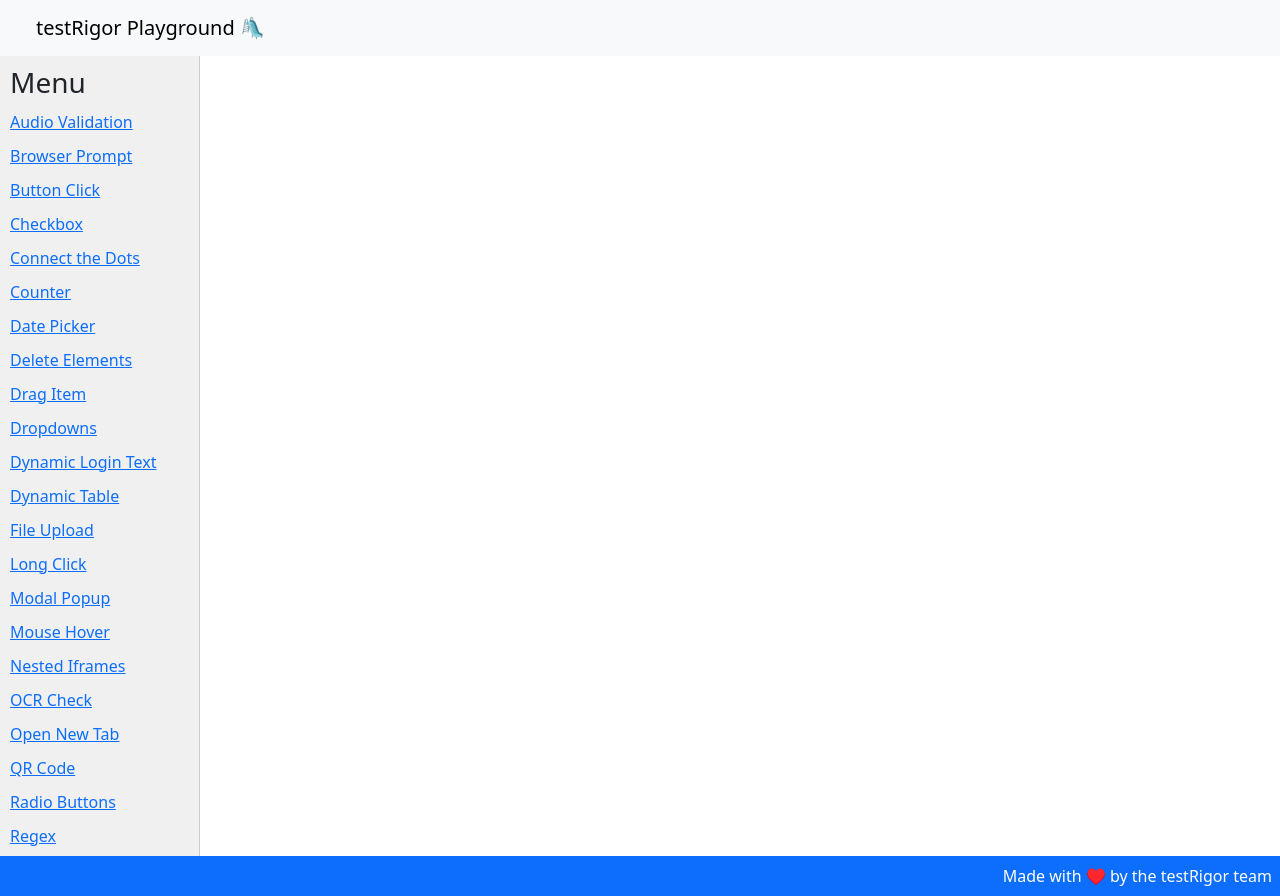
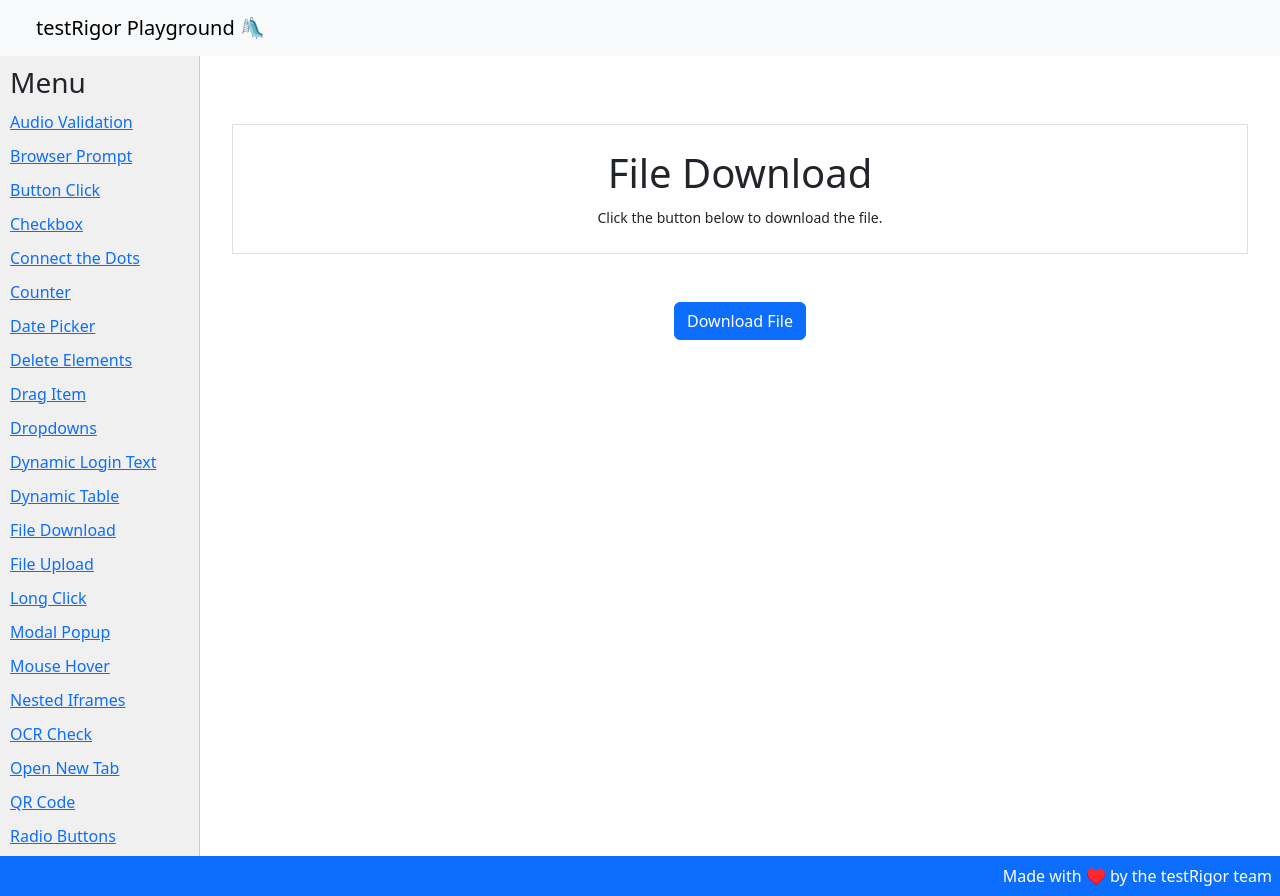
Before and after one commit to thiagonunes11/testRigorPlayground, a React (Create React App) app: page /fileDownload in a window 1280 px wide. Built offline with nearby package versions, Linux system fonts and the light colour scheme.

Commit message:
Migrates the File Download demo to react

```diff
--- a/src/App.js
+++ b/src/App.js
@@ -14,6 +14,7 @@
 import MouseHover from './pages/mouseHover';
 import OcrCheck from './pages/ocrCheck';
 import FileUpload from './pages/fileUpload';
+import FileDownload from './pages/fileDownload';
 
 function App() {
     return (
@@ -52,6 +53,7 @@
                         <Route path="/svgElements" element={<SvgElements />} />
                         <Route path="/video" element={<VideoPlayback />} />
                         <Route path="/waitMessage" element={<WaitForMessage />} /> */}
+                            <Route path="/fileDownload" element={<FileDownload />} />
                             <Route path="/counter" element={<Counter />} />
                             <Route path="/dragItem" element={<DragItem />} />
                             <Route path="/mouseHover" element={<MouseHover />} />
--- a/src/components/Sidebar.js
+++ b/src/components/Sidebar.js
@@ -73,6 +73,12 @@
         url: "/dynamicTable",
         name: "A table with rows that changes order.",
         description: "This demo contains a table in which its rows change order every time the page is refreshed.",
+    },
+    {
+        title: "File Download",
+        url: "/fileDownload",
+        name: "Download a file.",
+        description: "This demo allow the user to download a file and check it.",
     },
     {
         title: "File Upload",
--- /dev/null
+++ b/src/pages/fileDownload.js
@@ -0,0 +1,27 @@
+import React, { useState } from 'react';
+import { Container, Row, Col, Button } from 'react-bootstrap';
+import Prompt from '../components/Prompt.js'
+import Demo from '../components/Demo.js';
+import { Link } from 'react-router-dom';
+import samplePdf from '../assets/samples/sample_pdf.pdf';
+
+const FileDownload = () => {
+    return (
+        <Demo>
+            <Prompt title="File Download" instructions="Click the button below to download the file." />
+            <Container>
+                <Row className="mt-5 justify-content-center text-center">
+                    <Col>
+                        <a href={samplePdf} download="sample_pdf.pdf">
+                            <Button variant="primary">
+                                Download File
+                            </Button>
+                        </a>
+                    </Col>
+                </Row>
+            </Container>
+        </Demo>
+    );
+};
+
+export default FileDownload;
```
Also changed, not shown: 1 other file (tests, documents, lock files or other folders).
